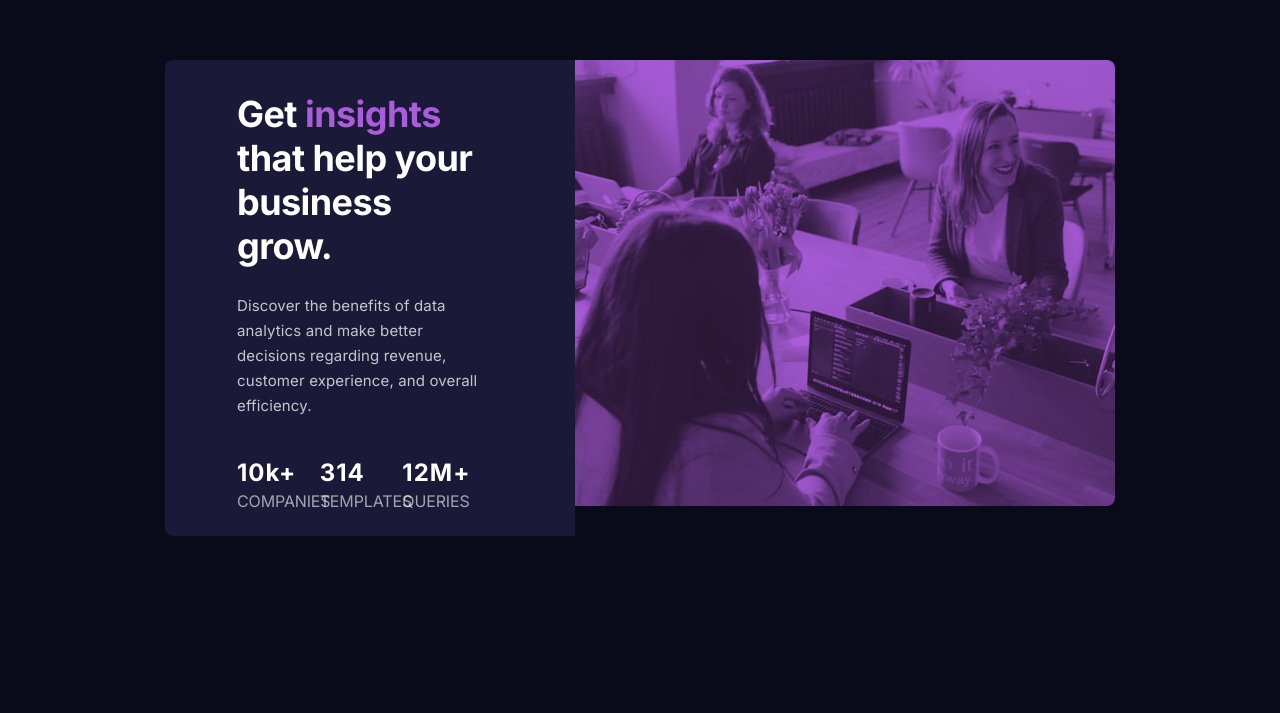
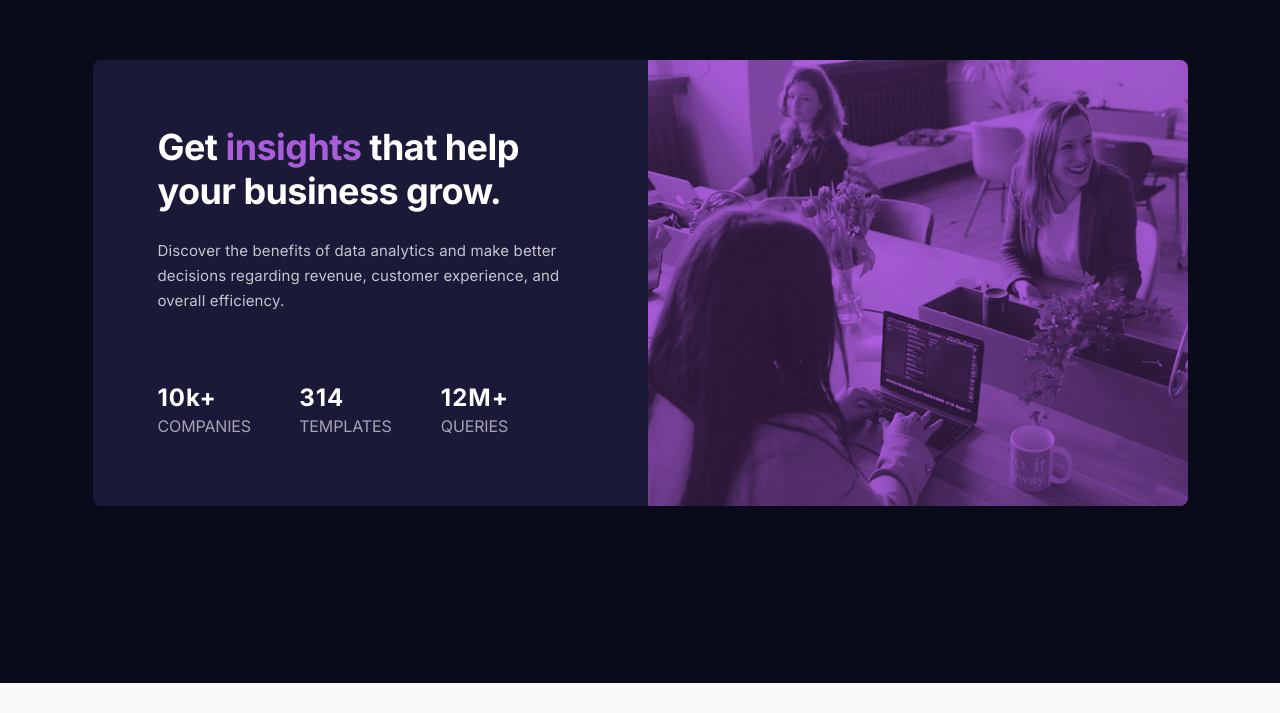
Before and after one commit to josuke0227/stats-preview-card-component, a React (Create React App) app: page / in a window 1280 px wide. Shown: the part 117-830 px from the top of the page. After the commit the page ends 800 px from the top, so only its background shows below. Built offline with nearby package versions, Linux system fonts and the light colour scheme.

Commit message:
Reimplement layout of each components

```diff
--- a/src/App.jsx
+++ b/src/App.jsx
@@ -1,14 +1,18 @@
 import Contents from "./components/Contents";
+import Playground from "./Playground";
 
 import theme from "./styles/theme";
 import { ThemeProvider } from "@material-ui/styles";
 import { CssBaseline } from "@material-ui/core";
+import Layout from "./components/Layout";
 
 const App = () => {
   return (
     <ThemeProvider theme={theme}>
       <CssBaseline />
-      <Contents />
+      <Layout>
+        <Contents />
+      </Layout>
     </ThemeProvider>
   );
 };
--- a/src/components/Article.jsx
+++ b/src/components/Article.jsx
@@ -4,6 +4,9 @@ import Typography from "@material-ui/core/Typography";
 const useStyles = makeStyles(({ palette, breakpoints }) => ({
   container: {
     marginBottom: "4rem",
+    [breakpoints.up("md")]: {
+      marginBottom: "7rem",
+    },
   },
   headerHighlighted: {
     color: palette.colorAccent,
@@ -24,7 +27,7 @@ const useStyles = makeStyles(({ palette, breakpoints }) => ({
   },
 }));
 
-const Playground = () => {
+const Article = () => {
   const {
     headerWrapper,
     headerHighlighted,
@@ -46,4 +49,4 @@ const Playground = () => {
   );
 };
 
-export default Playground;
+export default Article;
--- a/src/components/Contents.jsx
+++ b/src/components/Contents.jsx
@@ -2,63 +2,45 @@ import HeroImage from "./HeroImage";
 import Article from "./Article";
 import Footer from "./Footer";
 
-import { Grid, makeStyles } from "@material-ui/core";
+import { makeStyles } from "@material-ui/core";
 
 const useStyles = makeStyles(({ palette, breakpoints }) => ({
-  container: {
-    padding: "2.4rem",
-    backgroundColor: palette.colorPrimaryDark,
+  contentsWrapper: {
+    maxWidth: "350px",
+    backgroundColor: palette.colorPrimary,
+    padding: "3.2rem 3rem",
+    borderRadius: "0 0 8px 8px",
 
     [breakpoints.up("md")]: {
-      display: "grid",
-      gridTemplateAreas: "'contents image'",
-      gridTemplateColumns: "1fr 1fr",
-      padding: "17.7rem 2.4rem",
-      minWidth: "100vw",
-      minHeight: "100vh",
+      maxWidth: "555px",
+      maxHeight: "446px",
+      borderRadius: "8px 0 0 8px",
+      padding: "6.5rem 3rem",
     },
 
     [breakpoints.up("lg")]: {
-      padding: "17.7rem 16.5rem",
+      padding: "6.5rem",
     },
   },
-  imageWrapper: {
+  container: {
     [breakpoints.up("md")]: {
-      gridArea: "image",
-    },
-  },
-  contentsWrapper: {
-    backgroundColor: palette.colorPrimary,
-    padding: "3.2rem 2rem",
-    borderRadius: "0 0 8px 8px",
-
-    [breakpoints.up("md")]: {
-      gridArea: "contents",
-      minWidth: "40rem",
-      padding: "3.2rem 9rem 2rem 7.2rem",
-      borderRadius: "8px 0 0 8px",
-      alignSelf: "stretch",
       display: "flex",
-      alignItems: "center",
+      flexDirection: "row-reverse",
     },
   },
 }));
 
 const Contents = () => {
-  const { contentsWrapper, container } = useStyles();
+  const { contentsWrapper, container, layout } = useStyles();
 
   return (
-    <Grid container className={container}>
-      <Grid item xs={12}>
-        <HeroImage />
-      </Grid>
-      <Grid item xs={12} className={contentsWrapper}>
-        <div>
-          <Article />
-          <Footer />
-        </div>
-      </Grid>
-    </Grid>
+    <div className={container}>
+      <HeroImage />
+      <section className={contentsWrapper}>
+        <Article />
+        <Footer />
+      </section>
+    </div>
   );
 };
 
--- a/src/components/HeroImage.jsx
+++ b/src/components/HeroImage.jsx
@@ -5,25 +5,35 @@ import desktopImageUrl from "../images/image-header-desktop.jpg";
 const useStyles = makeStyles(({ breakpoints, palette }) => ({
   heroImage: {
     width: "100%",
+    maxWidth: "350px",
     mixBlendMode: "multiply",
     opacity: 0.76,
     display: "block",
     [breakpoints.up("md")]: {
       width: "initial",
+      maxWidth: "555px",
+      maxHeight: "446px",
     },
   },
   imageWrapper: {
+    maxWidth: "350px",
     borderRadius: "8px 8px 0 0",
     backgroundColor: palette.colorAccent,
     [breakpoints.up("md")]: {
+      maxWidth: "555px",
+      maxHeight: "446px",
       width: "fit-content",
       marginRight: "auto",
       borderRadius: "0 8px 8px 0",
     },
   },
+
+  backgroundColor: palette.colorPrimary,
+  padding: "3.2rem 3rem",
+  borderRadius: "0 0 8px 8px",
 }));
 
-const Playground = () => {
+const HeroImage = () => {
   const { heroImage, imageWrapper } = useStyles();
 
   return (
@@ -44,4 +54,4 @@ const Playground = () => {
   );
 };
 
-export default Playground;
+export default HeroImage;
--- /dev/null
+++ b/src/components/Layout.jsx
@@ -0,0 +1,27 @@
+import { makeStyles } from "@material-ui/core";
+
+const useStyles = makeStyles(({ palette, breakpoints }) => ({
+  layout: {
+    backgroundColor: palette.colorPrimaryDark,
+    padding: "2.4rem",
+    display: "flex",
+    alignItems: "center",
+    justifyContent: "center",
+
+    [breakpoints.up("md")]: {
+      maxWidth: "100vw",
+      minHeight: "100vh",
+      overflowX: "hidden",
+      paddingRight: "1rem",
+      paddingLeft: "1rem",
+    },
+  },
+}));
+
+const Layout = ({ children }) => {
+  const { layout } = useStyles();
+
+  return <div className={layout}>{children}</div>;
+};
+
+export default Layout;
```
